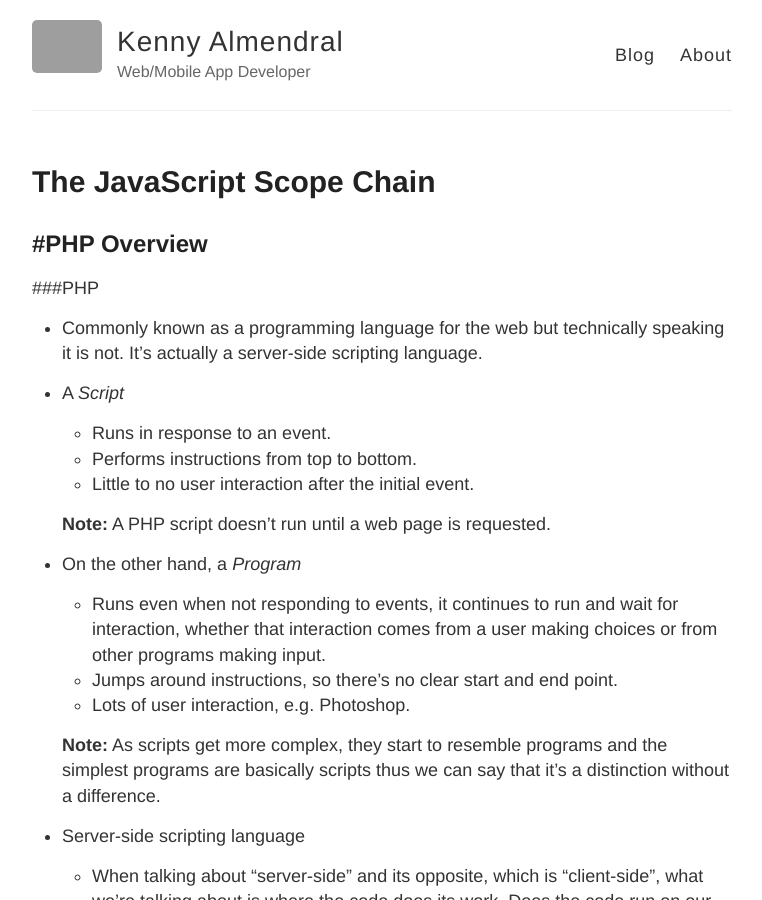
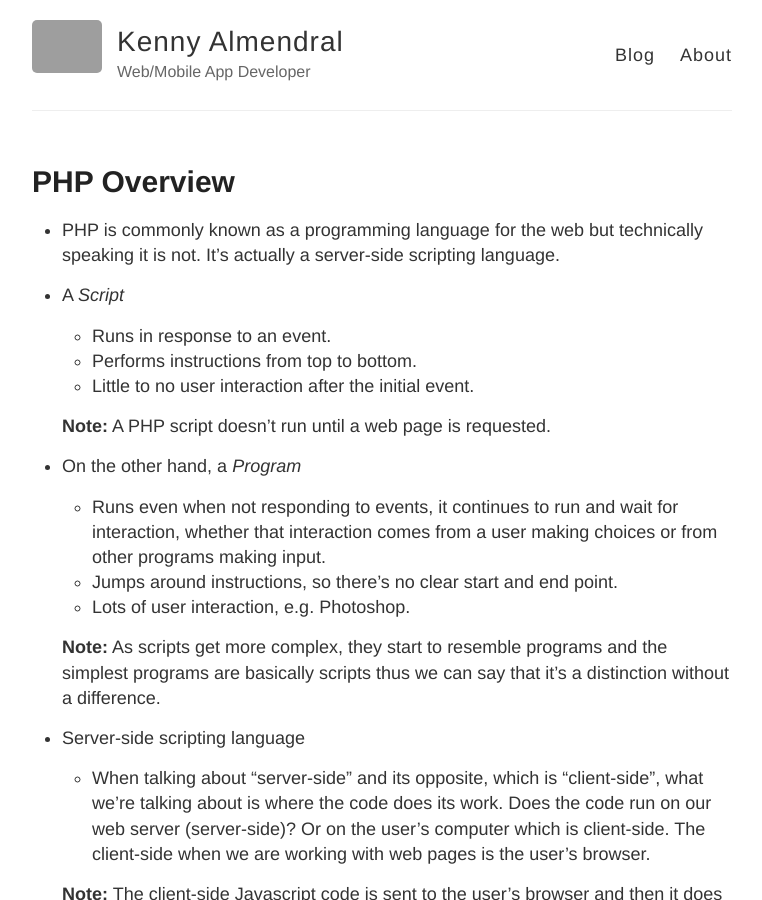
Before and after one commit to kennyalmendral/kennyalmendral.github.io, a Jekyll site: the page built from _posts/2018-07-24-php-overview.md, in a window 1280 px wide and 900 px high. Shown: the whole window, without its empty margins (258-1020 px from the left). Built offline with Jekyll 4.4.1, drawn with Linux system fonts in a browser that asks for light colours; grey boxes are pictures that could not be loaded.

Commit message:
Update 2018-07-24-php-overview.md

```diff
--- a/_posts/2018-07-24-php-overview.md
+++ b/_posts/2018-07-24-php-overview.md
@@ -1,14 +1,9 @@
 ---
 layout: post
-title: The JavaScript Scope Chain
+title: PHP Overview
 ---
 
-#PHP Overview
----
-
-###PHP
-
-+ Commonly known as a programming language for the web but technically speaking it is not. It's actually a server-side scripting language.
++ PHP is commonly known as a programming language for the web but technically speaking it is not. It's actually a server-side scripting language.
 
  + A *Script*
 
```
